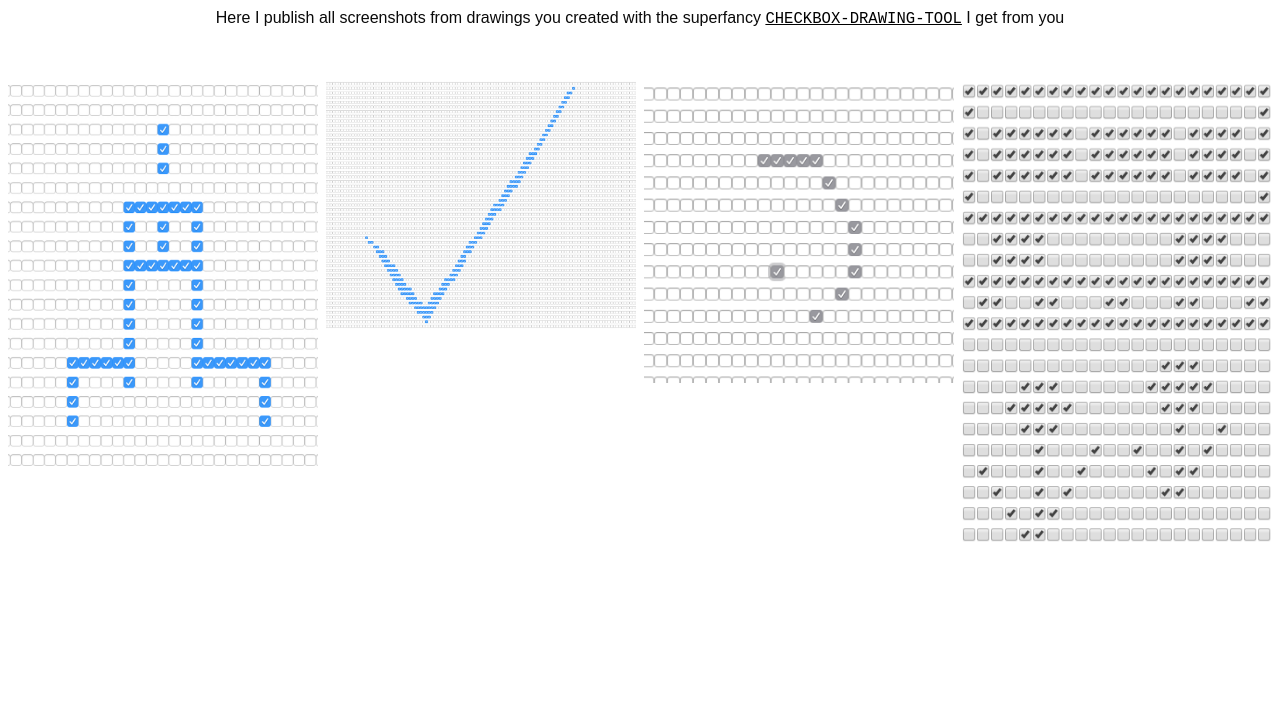
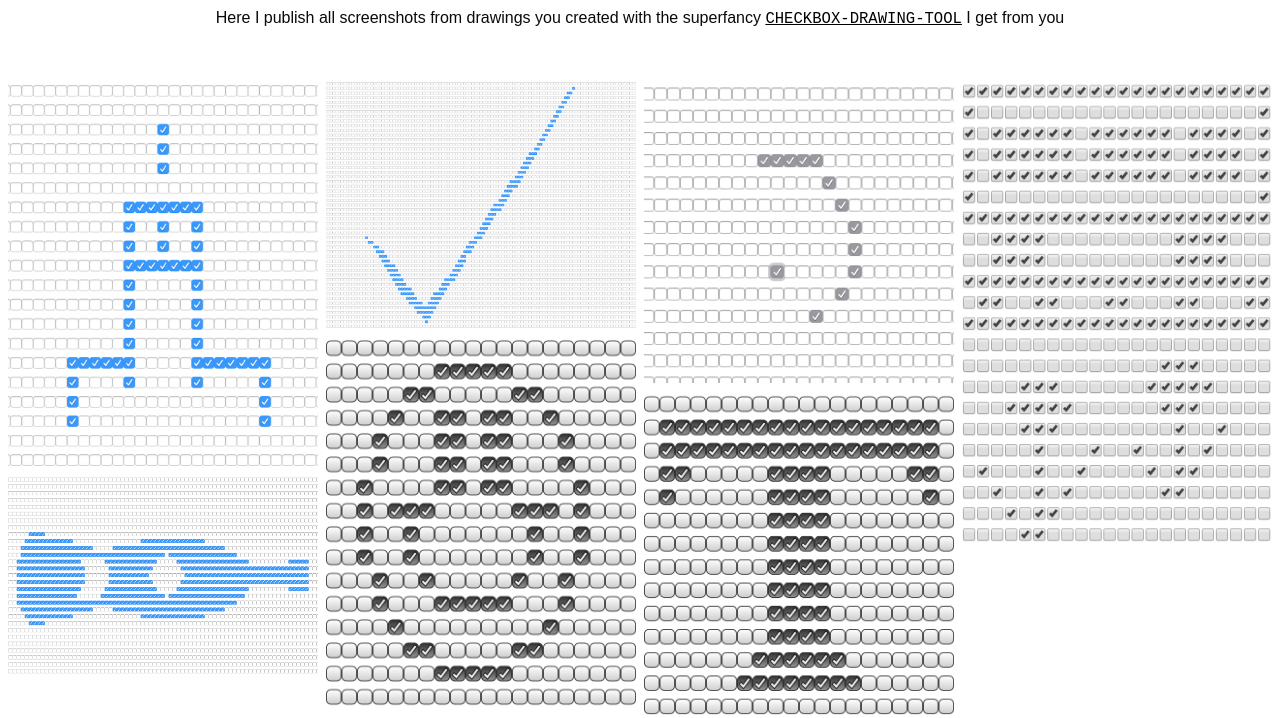
Before and after one commit to mariusbecker/coolyeahtechno, a plain HTML site: page 9-waste.html in a window 1280 px wide. Shown: the part 117-835 px from the top of the page. Before the commit the page ends 800 px from the top, so only its background shows below. Drawn offline with Linux system fonts and the light colour scheme.

Commit message:
more stuff to gallery!

```diff
--- a/9-waste.html
+++ b/9-waste.html
@@ -78,14 +78,17 @@ p {
     <div class="row">
       <div class="column">
         <img src="draw-img/1.png" style="width:100%">
+        <img src="draw-img/5.png" style="width:100%">
 
       </div>
       <div class="column">
         <img src="draw-img/2.png" style="width:100%">
+        <img src="draw-img/6.png" style="width:100%">
 
       </div>
       <div class="column">
         <img src="draw-img/3.png" style="width:100%">
+        <img src="draw-img/7.png" style="width:100%">
 
       </div>
       <div class="column">
```
Also changed, not shown: draw-img/5.png (added), draw-img/6.PNG (added), draw-img/7.PNG (added).
